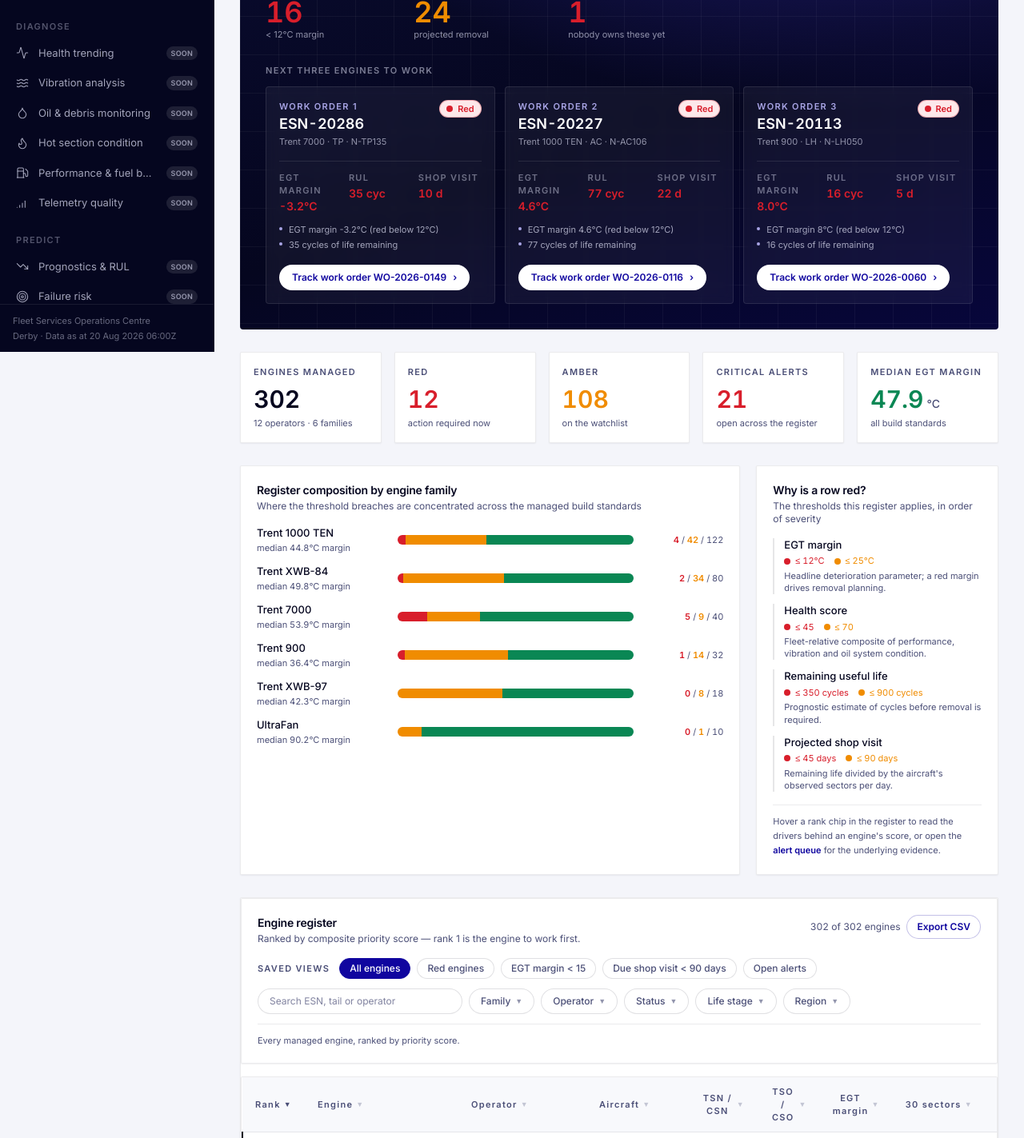
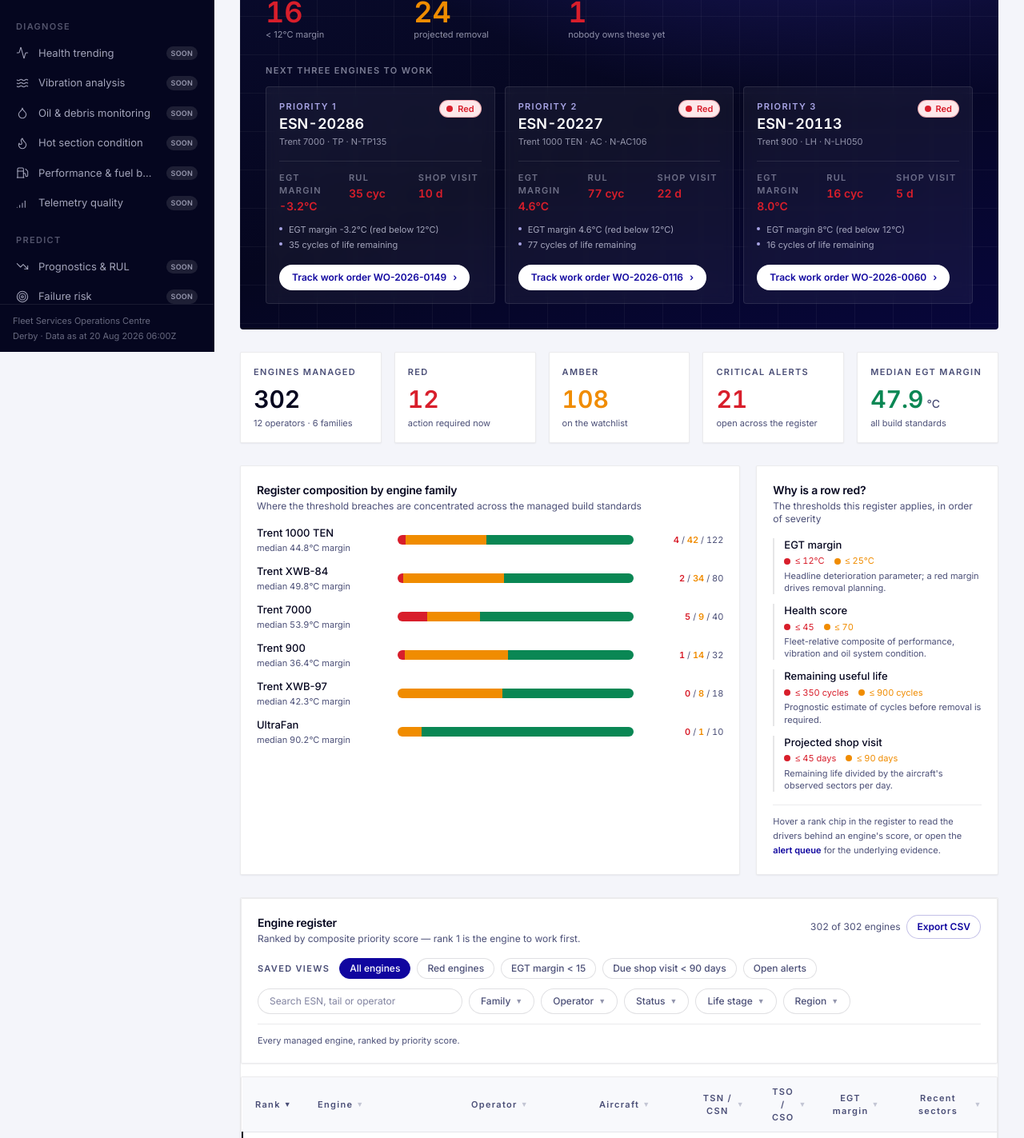
Before and after one commit to cogdeasy/rr-engine, a Next.js app in the folder apps/web/: page /engines in a window 1280 px wide. Shown: the part 360-1783 px from the top of the page at 80% size. Built offline with nearby package versions, Linux system fonts and the light colour scheme.

Commit message:
fix(engine-explorer): clarify priority label, sector decay unit, grey segment
Co-Authored-By: Ciaran <ciaran.deasy@cognition.ai>

```diff
--- a/apps/web/src/app/engines/page.tsx
+++ b/apps/web/src/app/engines/page.tsx
@@ -36,6 +36,7 @@ export default function EngineExplorerPage() {
       red: engines.filter((e) => e.status === "red").length,
       amber: engines.filter((e) => e.status === "amber").length,
       green: engines.filter((e) => e.status === "green").length,
+      grey: engines.filter((e) => e.status === "grey").length,
       medianEgt: median(engines.map((e) => e.egtMargin)),
     };
   });
@@ -98,6 +99,7 @@ export default function EngineExplorerPage() {
                   {row.red > 0 ? <div className="bg-status-red" style={{ width: `${(row.red / row.total) * 100}%` }} /> : null}
                   {row.amber > 0 ? <div className="bg-status-amber" style={{ width: `${(row.amber / row.total) * 100}%` }} /> : null}
                   {row.green > 0 ? <div className="bg-status-green" style={{ width: `${(row.green / row.total) * 100}%` }} /> : null}
+                  {row.grey > 0 ? <div className="bg-status-grey" style={{ width: `${(row.grey / row.total) * 100}%` }} /> : null}
                 </div>
                 <div className="rr-numeric w-24 shrink-0 text-right text-[11px] text-rr-slate">
                   <span className="font-semibold text-status-red">{row.red}</span> /{" "}
--- a/apps/web/src/components/engine-explorer/engine-register.tsx
+++ b/apps/web/src/components/engine-explorer/engine-register.tsx
@@ -284,14 +284,14 @@ export function EngineRegister({
     },
     {
       key: "trend",
-      header: "30 sectors",
+      header: "Recent sectors",
       width: "108px",
       sortValue: (row) => row.egtMarginDecayPer100Cycles,
       render: (row) => (
         <div className="w-24">
           <Sparkline points={row.egtTrend} status={row.egtMarginStatus} height={22} />
           <p className="rr-numeric mt-0.5 text-[10px] text-rr-slate">
-            −{row.egtMarginDecayPer100Cycles.toFixed(1)}°C / 100 cyc
+            −{row.egtMarginDecayPer100Cycles.toFixed(1)}°C / 100 sectors
           </p>
         </div>
       ),
--- a/apps/web/src/components/engine-explorer/priority-queue.tsx
+++ b/apps/web/src/components/engine-explorer/priority-queue.tsx
@@ -14,7 +14,7 @@ export function PriorityQueue({ rows }: { rows: EngineRegisterRow[] }) {
         <article key={row.engineId} className="rounded-sm border border-white/10 bg-white/5 p-4 backdrop-blur-sm">
           <div className="flex items-start justify-between gap-3">
             <div>
-              <p className="rr-label text-rr-blue-200">Work order {row.priorityRank}</p>
+              <p className="rr-label text-rr-blue-200">Priority {row.priorityRank}</p>
               <Link href={`/engines/${row.engineId}`} className="rr-numeric text-lg font-semibold text-white hover:underline">
                 {row.esn}
               </Link>
```
